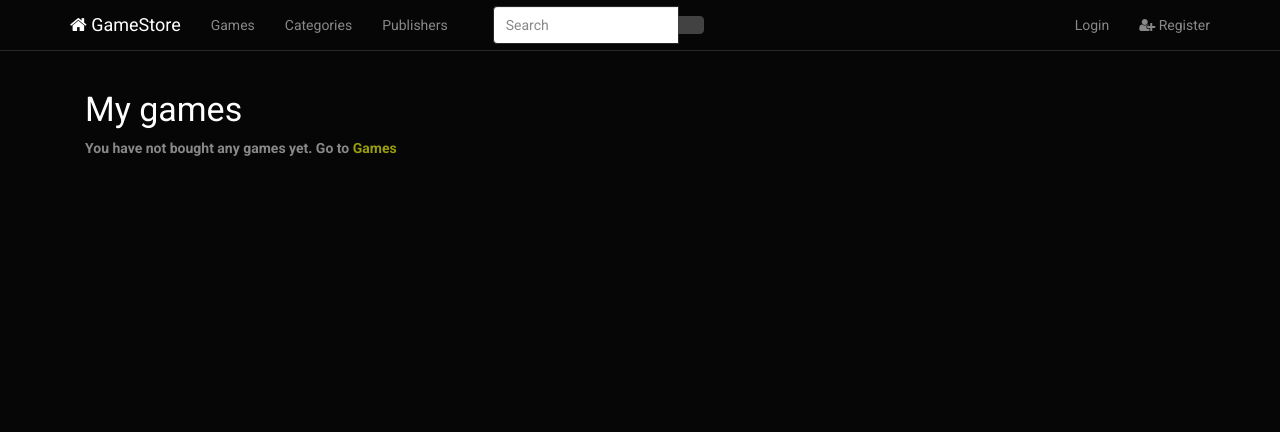
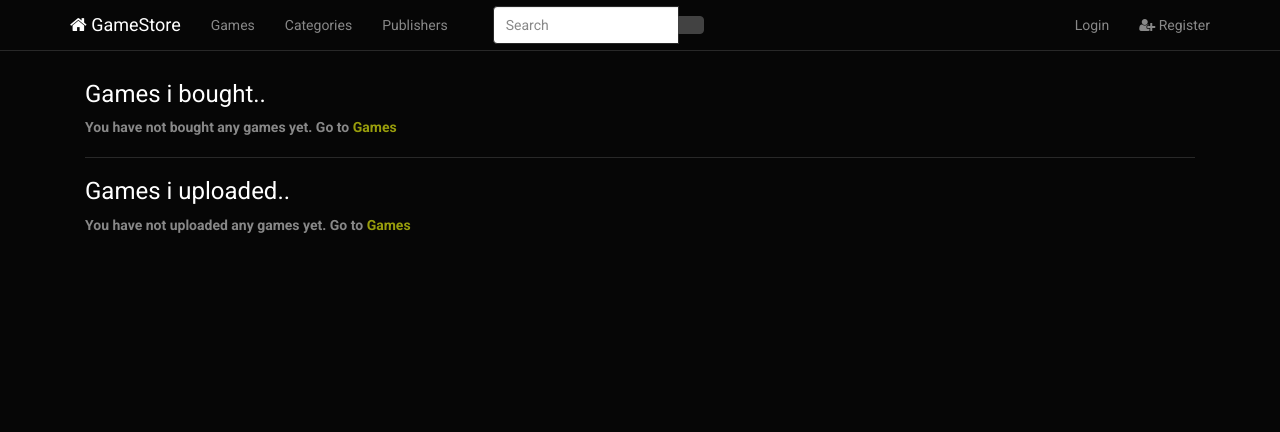
Before and after one commit to criscrispy/GameStore, a Django app: page /games/user/1 in a window 1280 px wide. Shown: the top 432 px of the page. Run offline with Django 3.2, Linux system fonts and the light colour scheme; data that the repository does not hold is empty; some libraries are stand-ins or nearby versions.

Commit message:
implemented <my uploads>

```diff
--- a/gamestore/templates/gamestore/game_sale.html
+++ b/gamestore/templates/gamestore/game_sale.html
@@ -4,8 +4,7 @@
 {% block content %}
 
     <div class="col-sm-12">
-        <h3>My games</h3>
-
+        <h4>Games i bought..</h4>
         {% for game_sale in game_sales %}
             <div class="col-sm-6 col-md-4 game-container">
                 <a href="{% url 'games.detail' game_id=game_sale.game.id  %}">
@@ -27,6 +26,30 @@
             <strong>You have not bought any games yet. Go to <a href="{% url 'games.list' %}">Games</a></strong>
         {% endfor %}
 
+        <hr>
+
+        <h4>Games i uploaded..</h4>
+        {% for game_upload in game_uploads %}
+            <div class="col-sm-6 col-md-4 game-container">
+                <a href="{% url 'games.detail' game_id=game_upload.id  %}">
+                <div class="game-grid">
+                    {% with y=forloop.counter|stringformat:"s" %}
+                    {% with width="200"|add:y %}
+                       <img width="100%" src="//www.fillmurray.com/200/{{ width }}">
+                    {% endwith %}
+                    {% endwith %}
+
+                    <div class="game-info">
+                        <p>{{ game_upload.price }}</p>
+                        <strong>{{ game_upload.title }}</strong>
+                    </div>
+                </div>
+                </a>
+            </div>
+        {% empty %}
+            <strong>You have not uploaded any games yet. Go to <a href="{% url 'games.list' %}">Games</a></strong>
+        {% endfor %}
+
     </div>
 
 {% endblock %}
--- a/gamestore/templates/gamestore/games_list.html
+++ b/gamestore/templates/gamestore/games_list.html
@@ -15,4 +15,6 @@
         </div>
         </a>
     </div>
+{% empty %}
+    <strong>No games found</strong>
 {% endfor %}
--- a/gamestore/urls.py
+++ b/gamestore/urls.py
@@ -55,9 +55,6 @@ urlpatterns = [
     #   history of userid=1234 interms of games they played
     url(r'^history/(?P<user_id>[0-9]{1,})', views.user_history, name='user.history'),
 
-    #   /upload
-    #   view to show the upload form
-    url(r'^upload', views.upload, name='games.upload'),
 
     #   /uploads/1234
     #   games user 1234 uploaded
@@ -80,6 +77,11 @@ urlpatterns = [
     #   edit one of the uploaded games (change picture, name etc)
     url(r'^uploads/(?P<game_id>[0-9]{1,})/delete', views.upload_delete, name='games.upload.delete'),
 
+    #   /upload
+    #   view to show the upload form
+    url(r'^upload', views.upload, name='games.upload'),
+
+
     #   /publishers
     #   /publishers?order=rating|created
     #   list of publishers
--- a/gamestore/views.py
+++ b/gamestore/views.py
@@ -75,10 +75,12 @@ def category_detail(request, category_name):
 
 
 def game_sale(request, user_id):
-    my_games = GameSale.objects.filter(buyer=user_id)
+    games_bought = GameSale.objects.filter(buyer=user_id)
+    games_published = Game.objects.filter(publisher=user_id)
 
     context = {
-        'game_sales': my_games
+        'game_sales': games_bought,
+        'game_uploads': games_published
     }
 
     return render(request, "gamestore/game_sale.html", context)
@@ -89,7 +91,13 @@ def user_history(request, user_id):
 
 
 def uploads(request, user_id):
-    return None
+    games_published = Game.objects.filter(publisher=user_id)
+
+    context = {
+        'games': games_published
+    }
+
+    return render(request, "gamestore/uploads.html", context)
 
 
 def upload(request):
```
Also changed, not shown: gamestore/templates/gamestore/uploads.html (added, +9 -0 lines).
